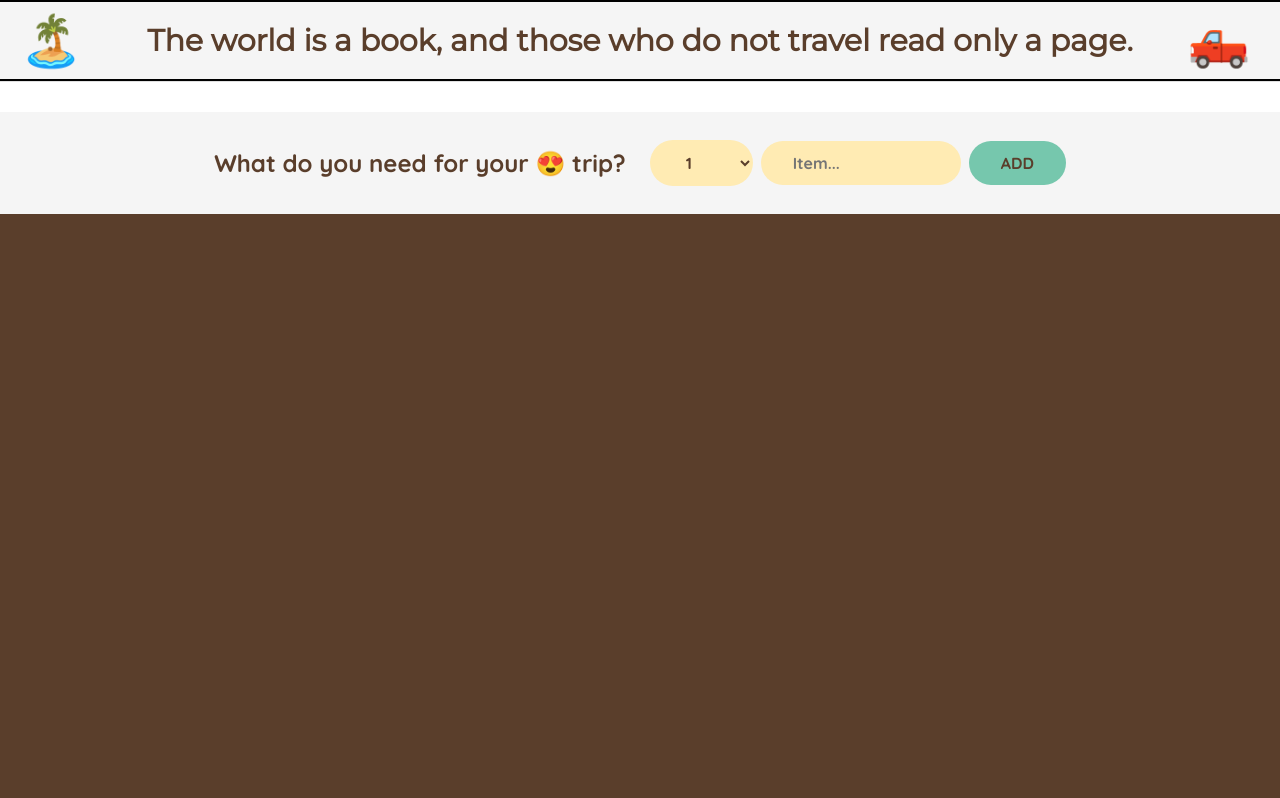
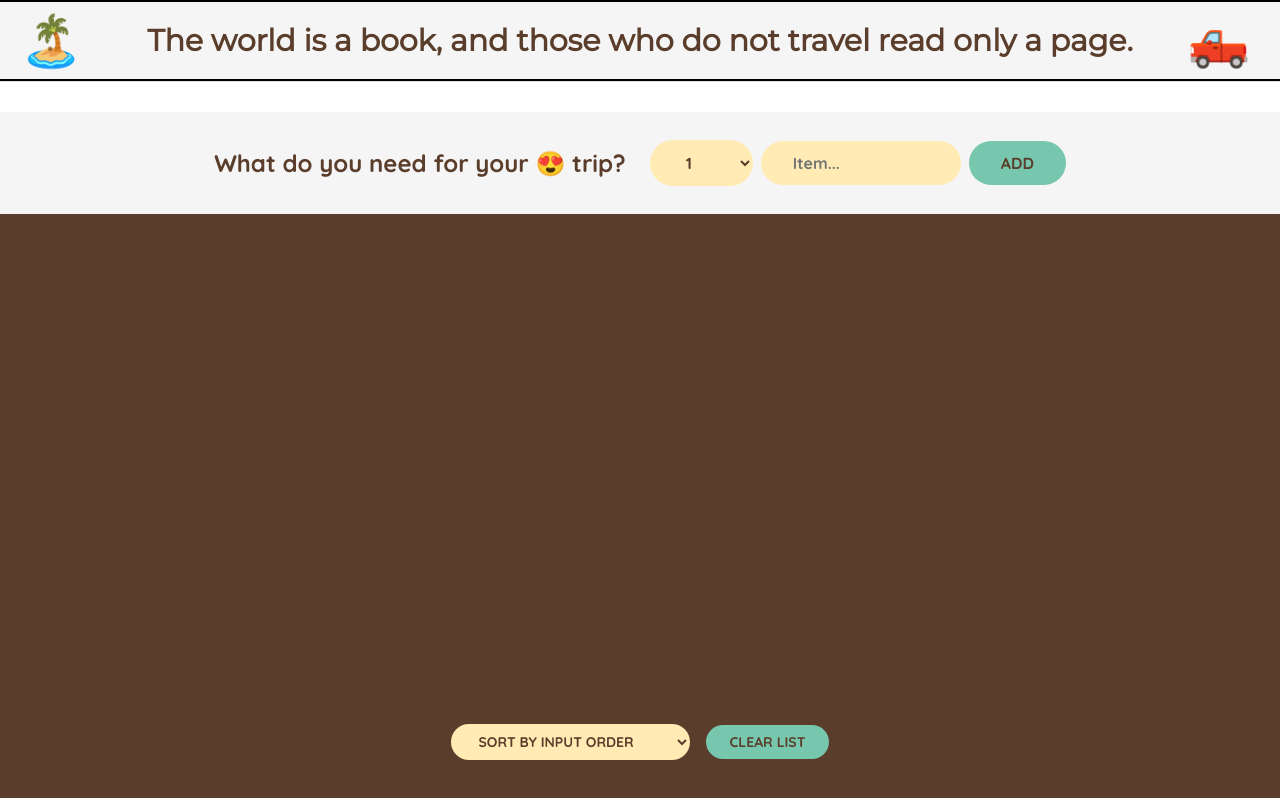
Before and after one commit to rebwar1/Travel-List, a React (Create React App) app in the folder travel-app/: page / in a window 1280 px wide. Built offline with nearby package versions, Linux system fonts and the light colour scheme.

Commit message:
Add sorting options and clear button to actions section

```diff
--- a/travel-app/src/App.js
+++ b/travel-app/src/App.js
@@ -19,6 +19,13 @@
   function handleDeleteItem(id) {
     setItems(items => items.filter(item => item.id !== id));
   }
+  function handleClearList() {
+    const confirmed = window.confirm(
+      "Are you sure you want to delete all items?"
+    );
+
+    if (confirmed) setItems([]);
+  }
   return (
     <div className="app">
       <Header />
@@ -27,6 +34,7 @@
         items={items}
         onToggleItem={handleToggleItem}
         onDeleteItem={handleDeleteItem}
+        onClearList={handleClearList}
       />
     </div>
   );
--- a/travel-app/src/components/ItemsList.js
+++ b/travel-app/src/components/ItemsList.js
@@ -1,12 +1,27 @@
+import { useState } from "react";
 import Item from "./Item";
 import "./styles/item.css";
 
-function ItemsList({ items, onToggleItem, onDeleteItem }) {
-  console.log(items);
+function ItemsList({ items, onToggleItem, onDeleteItem, onClearList }) {
+  const [sortBy, setSortBy] = useState("input");
+
+  let sortedItems;
+
+  if (sortBy === "input") sortedItems = items;
+
+  if (sortBy === "explanation")
+    sortedItems = items
+      .slice()
+      .sort((a, b) => a.backpack.localeCompare(b.backpack));
+
+  if (sortBy === "packed")
+    sortedItems = items
+      .slice()
+      .sort((a, b) => Number(a.packed) - Number(b.packed));
   return (
     <div className="list">
       <ul>
-        {items.map(item => (
+        {sortedItems.map(item => (
           <Item
             item={item}
             onToggleItem={onToggleItem}
@@ -15,6 +30,14 @@
           />
         ))}
       </ul>
+      <div className="actions">
+        <select value={sortBy} onChange={e => setSortBy(e.target.value)}>
+          <option value="input">Sort by input order</option>
+          <option value="explanation">Sort by explanation</option>
+          <option value="packed">Sort by packed status</option>
+        </select>
+        <button onClick={onClearList}>Clear list</button>
+      </div>
     </div>
   );
 }
```
